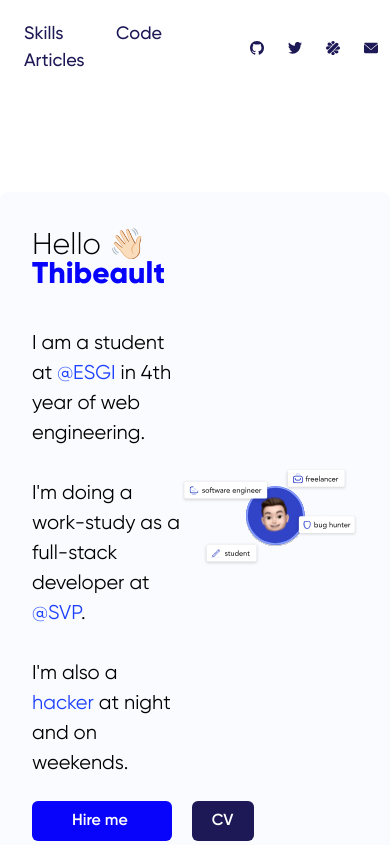
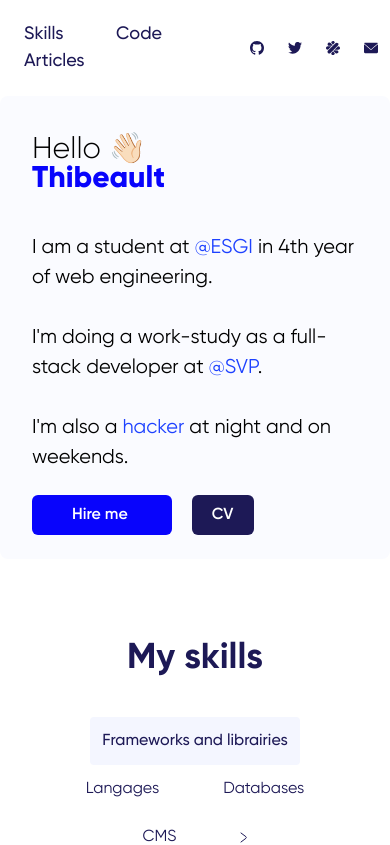
Before and after one commit to tchenu/portfolio, a Nuxt app: page / in a window 390 px wide. Shown: the top 845 px of the page. Built offline with nearby package versions, Linux system fonts and the light colour scheme.

Commit message:
:lipstick: Hide me.svg on mobile

```diff
--- a/components/Me.vue
+++ b/components/Me.vue
@@ -1,5 +1,7 @@
 <template>
-  <div class="container mx-auto mt-24 p-8 rounded-lg bg-blue-100 items-center">
+  <div
+    class="container mx-auto mt-0 md:mt-24 p-8 rounded-lg bg-blue-100 items-center"
+  >
     <div class="flex justify-between items-center">
       <div>
         <h1 class="font-light text-3xl">Hello 👋🏻</h1>
@@ -27,7 +29,7 @@
           <br />
         </p>
       </div>
-      <div>
+      <div class="hidden md:block">
         <img src="~/assets/images/me.svg" />
       </div>
     </div>
```
